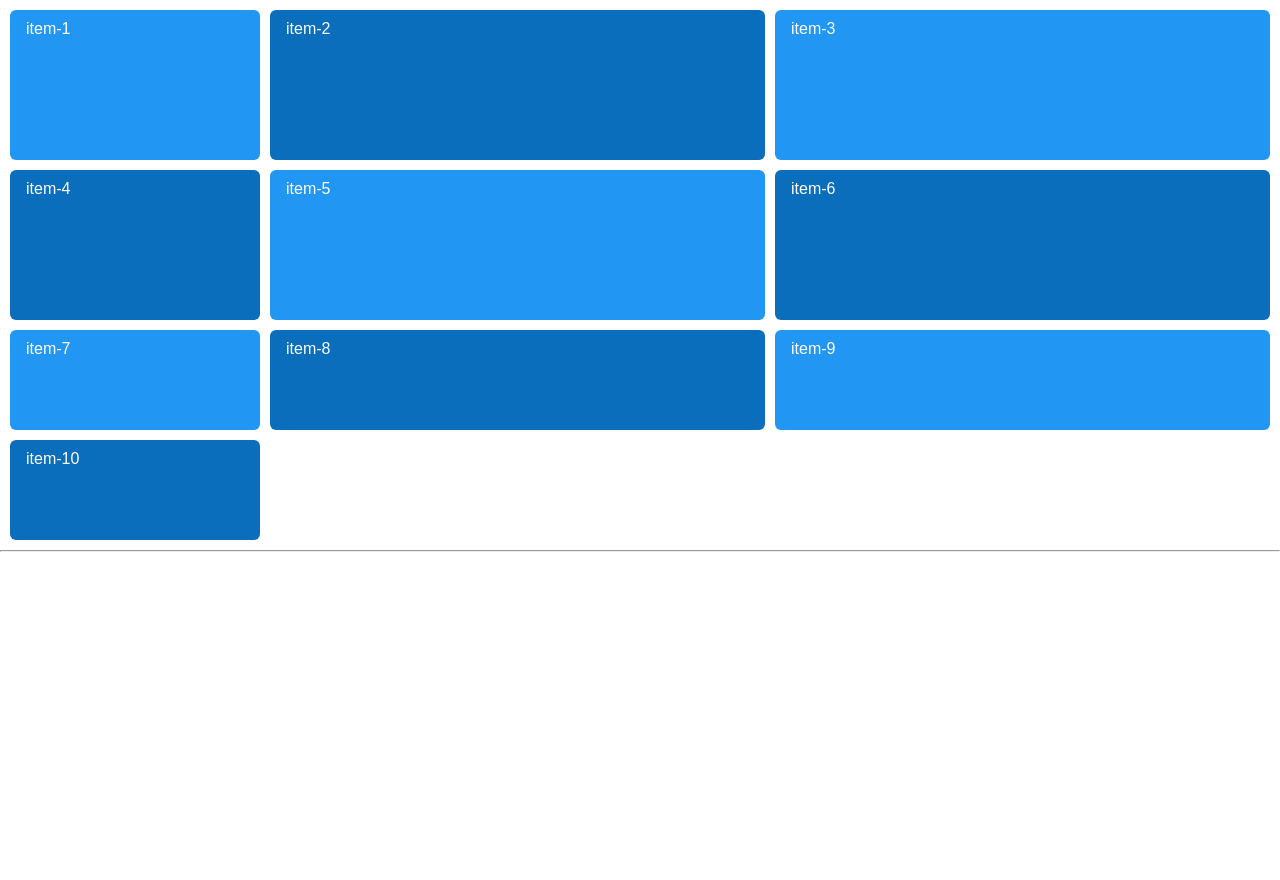
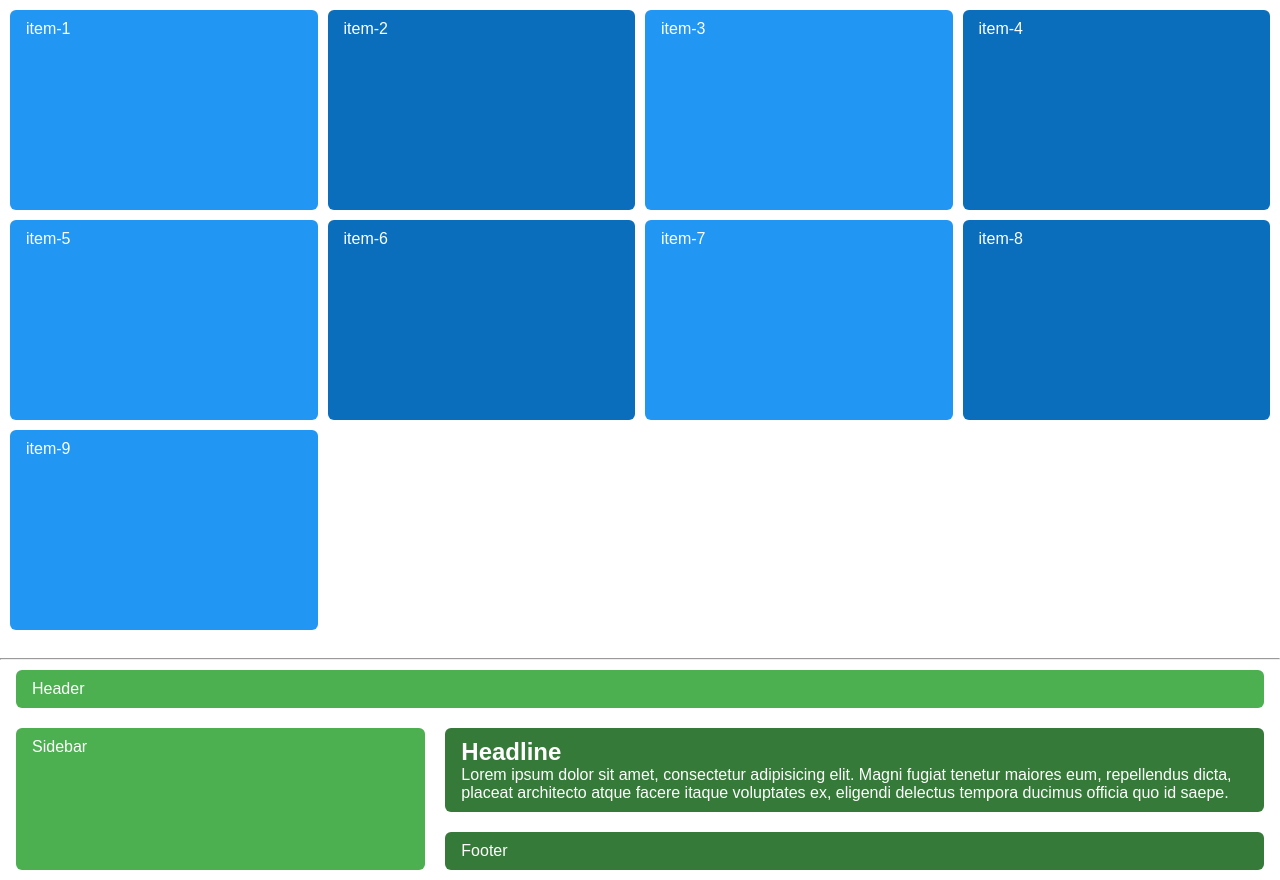
Before and after one commit to glaserg0001/grid, a plain HTML site: page index.html in a window 1280 px wide. Before the commit the page ends 800 px from the top, so only its background shows below. Drawn offline with Linux system fonts and the light colour scheme.

Commit message:
base knowledges

```diff
--- a/index.html
+++ b/index.html
@@ -3,24 +3,14 @@
 <head>
 	<meta charset="UTF-8">
 	<title>Document</title>
+	<meta name="viewport" content="width=device-width, initial-scale=1.0, maximum-scale=1.0, user-scalable=no">
 	<link rel="stylesheet" href="css/main.css">
 	<script src="js/main.js"></script>
 </head>
 <body>
-	<ul class="grid">
-		<li>item-1</li>
-		<li>item-2</li>
-		<li>item-3</li>
-		<li>item-4</li>
-		<li>item-5</li>
-		<li>item-6</li>
-		<li>item-7</li>
-		<li>item-8</li>
-		<li>item-9</li>
-		<li>item-10</li>
-	</ul>
-	<hr>
-	<ul class="grid2">
+	<ul class="grid"
+		style="/*display: none;*/"
+		>
 		<li>item-1</li>
 		<li>item-2</li>
 		<li>item-3</li>
@@ -31,5 +21,20 @@
 		<li>item-8</li>
 		<li>item-9</li>
 	</ul>
+<br>
+	<hr>
+
+	<div class="block"
+		style="/*display: none*/"
+	>
+		<header class="block_item">Header</header>
+		<article class="block_item">
+			<h1>Headline</h1>
+			<p>Lorem ipsum dolor sit amet, consectetur adipisicing elit. Magni fugiat tenetur maiores eum, repellendus dicta, placeat architecto atque facere itaque voluptates ex, eligendi delectus tempora ducimus officia quo id saepe.</p>
+		</article>
+		<aside class="block_item">Sidebar</aside>
+		<footer class="block_item">Footer</footer>
+	</div>
+
 </body>
 </html>
--- a/sass/_base.sass
+++ b/sass/_base.sass
@@ -24,24 +24,56 @@ ul
 	padding: 10px
 	display: grid
 
+	// единица измерения fr (фракция)
+	// auto-fill - колонки переносятся когда достигают своего придела. Остается пространство для ифимерных элементов, которых нет, но могли бы быть
+	// auto-fit - колонки переносятся когда достигают своего придела. когда переносятся, то стают на всю ширину
+
 	// Колонки
 	// grid-template-columns: 300px 300px 300px // определить колонки: колличество и ширина
 	// grid-template-columns: 2fr 1fr 200px
 	// grid-template-columns: repeat(3, 1fr) // 3 колонки по 1 фракции
 	// grid-template-columns: repeat(2, 1fr 2fr) // 2 группы колонок по 1 фракции и 2 фракции
 	// grid-template-columns: 100px repeat(2, 1fr 2fr) // первая колонка 100px, а потом чередование
-	grid-template-columns: minmax(150px, 250px) 1fr 1fr // первая колонка имеет минимальный размер 150px, максимальный размер - 250px
+	// grid-template-columns: minmax(150px, 250px) 1fr 1fr // первая колонка имеет минимальный размер 150px, максимальный размер - 250px
+	// grid-template-columns: repeat(4, 1fr)
+	// auto-fill
+	// grid-template-columns: repeat(auto-fill, 400px)
+	// grid-template-columns: repeat(auto-fill, minmax(150px, 1fr))
+	// auto-fit
+	// grid-template-columns: repeat(auto-fit, minmax(300px, 1fr))
 
-	grid-template-rows: 150px 150px // определить ряды (свойства рядов): высота первого ряда
+	// grid-template-rows: 150px 150px // определить ряды (свойства рядов): высота первого ряда
+	// grid-template-rows: 150px 200px 250px auto
+
+	// сокращенная запись grid-template-columns и grid-template-rows
+	grid-template: repeat(3, 200px) / repeat(4, 1fr)
 
 	// Высота итемов
-	// grid-auto-rows: 100px // дефолтное значение высоты рядов
-	grid-auto-rows: minmax(100px, auto) // минимальная высота вряде 100px, максимальная - auto
+	grid-auto-rows: 150px // дефолтное значение высоты рядов
+	// grid-auto-rows: minmax(100px, auto) // минимальная высота вряде 100px, максимальная - auto
 
 	grid-column-gap: 20px // расстояние между колонками
 	grid-row-gap: 20px // расстояние между рядами
 	grid-gap: 10px // объединение расстояний между блоками
-	// единица измерения fr (фракция)
+
+	// порядок элементов
+	// grid-auto-flow: column // нужно добавить `grid-template-rows` - порядок по вертикали
+
+	// == выравнивание
+
+	// = горизонтальное
+	// justify-items: start
+	// justify-items: end
+	// justify-items: center
+	// justify-items: stretch
+
+	// вертикальное
+	// align-items: start
+	// align-items: end
+	// align-items: center
+	// align-items: stretch
+
+
 	li
 		padding: .625em 1em
 		background-color: $main
@@ -51,19 +83,64 @@ ul
 		&:nth-child(even)
 			background-color: darken($main, 15%)
 
-.grid2
-	padding: 10px
+		&:nth-child(1)
+			// позициия элементов на линии
+			// grid-column-start: 1
+			// grid-column-end: 3
+			// позициия элементов на линии: краткая запись
+			// grid-column: 1 / 3
+			// grid-column: 1 / -1 // на всю ширину
+
+			// == выравнивание одного элемента
+
+			// = по вертикали
+			// align-self: center
+
+			// = по вертикали
+			// justify-self: center
+
+		&:nth-child(2)
+			// позиция второго элемента
+			// grid-column: 1
+			// grid-row: 2 // колонка в ряду. Сокращение для grid-row-start и grid-row-end.
+
+		&:nth-child(3)
+			// grid-column: 2 / 4
+			// grid-row: 2
+
+
+// == Управление областями ==
+.block
+	padding: .625em 1em
 	display: grid
-	grid-template-columns: 1fr 1fr 200px
-	grid-auto-rows: 150px
-	grid-column-gap: 20px
-	grid-gap: 10px
-	display: none
-	li
+	grid-gap: 20px
+	grid-template-areas: "header" "article" "aside" "footer" // указать что хотьм вывести
+
+	&_item
 		padding: .625em 1em
 		background-color: $success
 		color: #fff;
 		border-radius: 6px
-		word-wrap: break-word
+
 		&:nth-child(even)
 			background-color: darken($success, 15%)
+
+	@media (min-width: 768px)
+		grid-template-columns: 2fr 4fr
+		grid-template-areas: "header header" "aside article" "footer ." // точка символизирует пустоту
+		grid-template-areas: "header header" "aside article" "footer footer"
+		grid-template-areas: "header header" "aside article" "aside footer"
+
+	// ... задать каждой области свое имя через grid-area
+	// ... для родителя с display: grid задать свойство `grid-template-areas`
+
+	header
+		grid-area: header
+
+	article
+		grid-area: article
+
+	aside
+		grid-area: aside
+	footer
+		grid-area: footer
```
Also changed, not shown: css/main.css.
